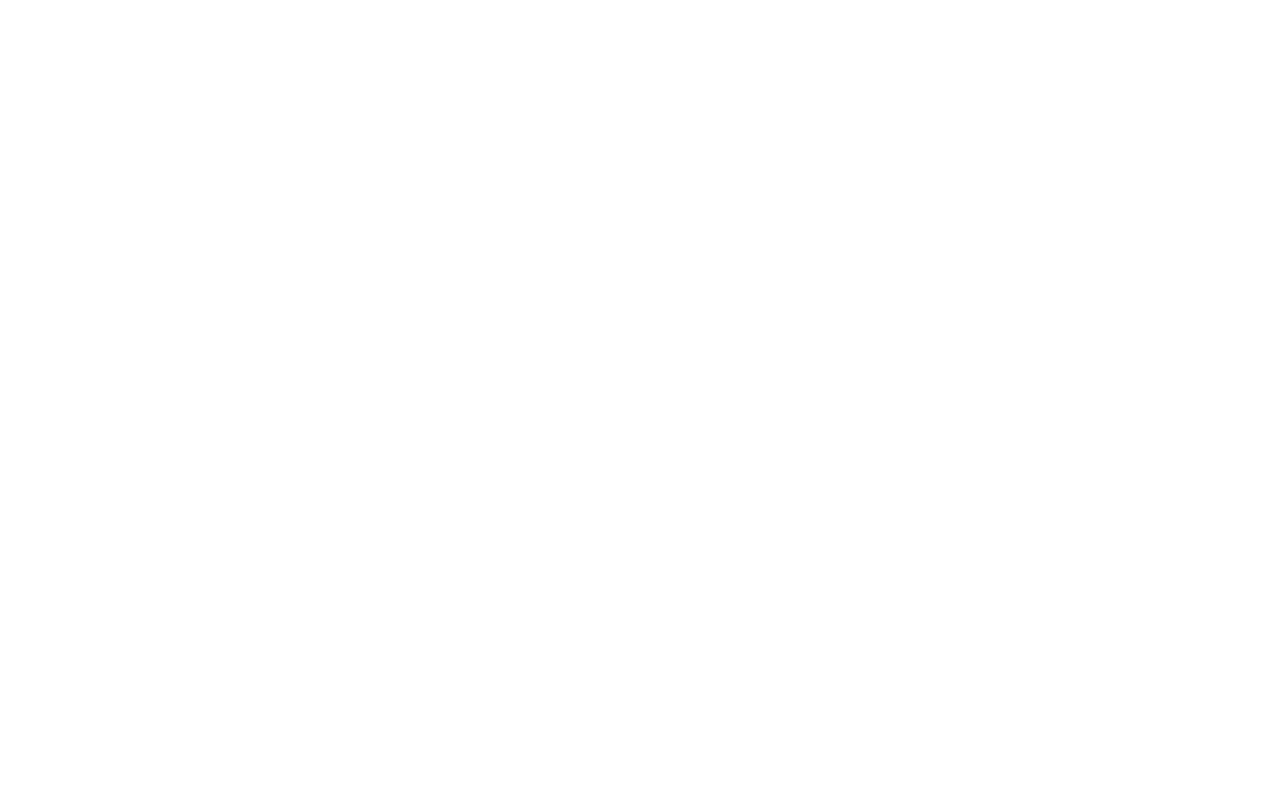
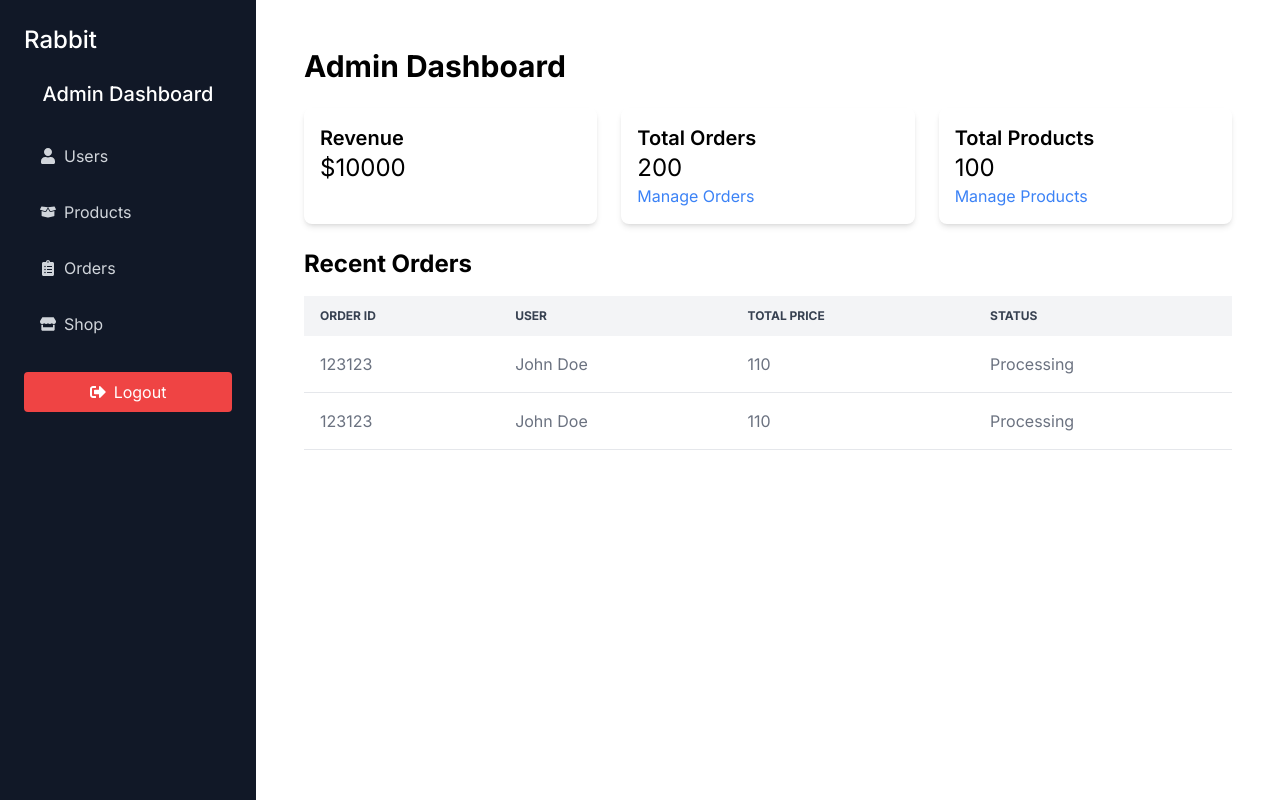
Before and after one commit to SohamSarkar025/Ecommerce, a React (Vite) app in the folder frontend/: page /admin in a window 1280 px wide. Before the commit this address had no page. Built offline with nearby package versions, Linux system fonts and the light colour scheme.

Commit message:
Admin Home Page Complete

```diff
--- a/frontend/src/App.jsx
+++ b/frontend/src/App.jsx
@@ -12,6 +12,8 @@
 import OrderConfirmationPage from "./pages/OrderConfirmationPage";
 import OrderDetailsPage from "./pages/OrderDetailsPage";
 import MyOrdersPage from "./pages/MyOrdersPage";
+import AdminLayout from "./components/Admin/AdminLayout";
+import AdminHomePage from "./pages/AdminHomePage";
 
 const App = () => {
   return (
@@ -36,7 +38,11 @@
           <Route path="order/:id" element={<OrderDetailsPage />} />
           <Route path="/my-orders" element={<MyOrdersPage />} />
         </Route>
-        <Route>{/* Admin layout */}</Route>
+        {/* Admin layout with nested routes */}
+        <Route path="/admin" element={<AdminLayout />}>
+          <Route index element={<AdminHomePage />} />
+          {/* future: <Route path="users" element={<AdminUsers />} /> etc */}
+        </Route>
       </Routes>
     </BrowserRouter>
   );
--- /dev/null
+++ b/frontend/src/components/Admin/AdminLayout.jsx
@@ -0,0 +1,48 @@
+import React, { useState } from "react";
+import { FaBars } from "react-icons/fa";
+import AdminSidebar from "./AdminSidebar";
+import { Outlet } from "react-router-dom";
+
+const AdminLayout = () => {
+  const [isSidebarOpen, setSidebarOpen] = useState(false);
+
+  const toggleSidebar = () => {
+    setSidebarOpen(!isSidebarOpen);
+  };
+  return (
+    <div className="min-h-screen flex flex-col md:flex-row relative">
+      {/* Mobile Toggle Button */}
+      <div className="flex md:hidden p-4 bg-gray-900 text-white z-20">
+        <button onClick={toggleSidebar}>
+          <FaBars size={24} />
+        </button>
+        <h1 className="ml-4 text-xl font-medium">Admin Dashboard</h1>
+      </div>
+
+      {/* Overlay for Mobile Sidebar */}
+      {isSidebarOpen && (
+        <div
+          className="fixed inset-0 z-10 bg-black bg-opacity-50 md:hidden"
+          onClick={toggleSidebar}
+        ></div>
+      )}
+
+      {/* Sidebar */}
+      <div
+        className={`bg-gray-900 w-64 min-h-screen text-white absolute md:relative transform ${
+          isSidebarOpen ? "translate-x-0" : "-translate-x-full"
+        } transition-transform duration-300 md:translate-x-0 md:static md:block z-20`}
+      >
+        {/* Sidebar */}
+        <AdminSidebar />
+      </div>
+
+      {/* Main Content */}
+      <div className="flex-grow p-6 overflow-auto">
+        <Outlet />
+      </div>
+    </div>
+  );
+};
+
+export default AdminLayout;
--- /dev/null
+++ b/frontend/src/components/Admin/AdminSidebar.jsx
@@ -0,0 +1,83 @@
+import React from "react";
+import {
+  FaBoxOpen,
+  FaClipboardList,
+  FaSignOutAlt,
+  FaStore,
+  FaUser,
+} from "react-icons/fa";
+import { Link, NavLink, useNavigate } from "react-router-dom";
+
+const AdminSidebar = () => {
+  const navigate = useNavigate();
+  const handleLogout = () => {
+    navigate("/");
+  };
+  return (
+    <div className="p-6">
+      <div className="mb-6">
+        <Link to="/admin" className="text-2xl font-medium">
+          Rabbit
+        </Link>
+      </div>
+      <h2 className="text-xl font-medium mb-6 text-center">Admin Dashboard</h2>
+      <nav className="flex flex-col space-y-2">
+        <NavLink
+          to="/admin/users"
+          className={({ isActive }) =>
+            isActive
+              ? "bg-gray-700 text-white py-3 px-4 rounded flex items-center space-x-2"
+              : "text-gray-300 hover:bg-gray-700 hover:text-white py-3 px-4 rounded flex items-center space-x-2"
+          }
+        >
+          <FaUser />
+          <span>Users</span>
+        </NavLink>
+        <NavLink
+          to="/admin/products"
+          className={({ isActive }) =>
+            isActive
+              ? "bg-gray-700 text-white py-3 px-4 rounded flex items-center space-x-2"
+              : "text-gray-300 hover:bg-gray-700 hover:text-white py-3 px-4 rounded flex items-center space-x-2"
+          }
+        >
+          <FaBoxOpen />
+          <span>Products</span>
+        </NavLink>
+        <NavLink
+          to="/admin/orders"
+          className={({ isActive }) =>
+            isActive
+              ? "bg-gray-700 text-white py-3 px-4 rounded flex items-center space-x-2"
+              : "text-gray-300 hover:bg-gray-700 hover:text-white py-3 px-4 rounded flex items-center space-x-2"
+          }
+        >
+          <FaClipboardList />
+          <span>Orders</span>
+        </NavLink>
+        <NavLink
+          to="/"
+          className={({ isActive }) =>
+            isActive
+              ? "bg-gray-700 text-white py-3 px-4 rounded flex items-center space-x-2"
+              : "text-gray-300 hover:bg-gray-700 hover:text-white py-3 px-4 rounded flex items-center space-x-2"
+          }
+        >
+          <FaStore />
+          <span>Shop</span>
+        </NavLink>
+      </nav>
+      <div className="mt-6">
+        <button
+          onClick={handleLogout}
+          className="w-full bg-red-500 hover:bg-red-600 text-white py-2 px-4 rounded flex items-center justify-center space-x-2"
+        >
+          <FaSignOutAlt />
+          <span>Logout</span>
+        </button>
+      </div>
+    </div>
+  );
+};
+
+export default AdminSidebar;
--- a/frontend/src/components/Common/Navbar.jsx
+++ b/frontend/src/components/Common/Navbar.jsx
@@ -60,6 +60,12 @@
         </div>
         {/* Right - Icons */}
         <div className="flex items-center space-x-4">
+          <Link
+            to="/admin"
+            className="bg-black block px-2 rounded text-sm text-white"
+          >
+            Admin
+          </Link>
           <Link to="/profile" className="hover:text-black">
             <HiOutlineUser className="h-6 w-6 text-gray-700" />
           </Link>
--- /dev/null
+++ b/frontend/src/pages/AdminHomePage.jsx
@@ -0,0 +1,86 @@
+import React from "react";
+import { Link } from "react-router-dom";
+
+const AdminHomePage = () => {
+  const orders = [
+    {
+      _id: 123123,
+      user: {
+        name: "John Doe",
+      },
+      totalPrice: 110,
+      status: "Processing",
+    },
+    {
+      _id: 123123,
+      user: {
+        name: "John Doe",
+      },
+      totalPrice: 110,
+      status: "Processing",
+    },
+  ];
+  return (
+    <div className="max-w-7xl mx-auto p-6">
+      <h1 className="text-3xl font-bold mb-6">Admin Dashboard</h1>
+      <div className="grid grid-cols-1 sm:grid-cols-2 lg:grid-cols-3 gap-6">
+        <div className="p-4 shadow-md rounded-lg">
+          <h2 className="text-xl font-semibold">Revenue</h2>
+          <p className="text-2xl">$10000</p>
+        </div>
+        <div className="p-4 shadow-md rounded-lg">
+          <h2 className="text-xl font-semibold">Total Orders</h2>
+          <p className="text-2xl">200</p>
+          <Link to="/admin/orders" className="text-blue-500 hover:underline">
+            Manage Orders
+          </Link>
+        </div>
+        <div className="p-4 shadow-md rounded-lg">
+          <h2 className="text-xl font-semibold">Total Products</h2>
+          <p className="text-2xl">100</p>{" "}
+          <Link to="/admin/products" className="text-blue-500 hover:underline">
+            Manage Products
+          </Link>
+        </div>
+      </div>
+      <div className="mt-6">
+        <h2 className="text-2xl font-bold mb-4">Recent Orders</h2>
+        <div className="overflow-x-auto">
+          <table className="min-w-full text-left text-gray-500">
+            <thead className="bg-gray-100 text-xs uppercase text-gray-700">
+              <tr>
+                <th className="py-3 px-4">Order Id</th>
+                <th className="py-3 px-4">User</th>
+                <th className="py-3 px-4">Total Price</th>
+                <th className="py-3 px-4">Status</th>
+              </tr>
+            </thead>
+            <tbody>
+              {orders.length > 0 ? (
+                orders.map((order) => (
+                  <tr
+                    key={order._id}
+                    className="border-b hover:bg-gray-50 cursor-pointer"
+                  >
+                    <td className="p-4">{order._id}</td>
+                    <td className="p-4">{order.user.name}</td>
+                    <td className="p-4">{order.totalPrice}</td>
+                    <td className="p-4">{order.status}</td>
+                  </tr>
+                ))
+              ) : (
+                <tr>
+                  <td colSpan={4} className="p-4 text-center text-gray-500">
+                    No recent orders found.
+                  </td>
+                </tr>
+              )}
+            </tbody>
+          </table>
+        </div>
+      </div>
+    </div>
+  );
+};
+
+export default AdminHomePage;
```
